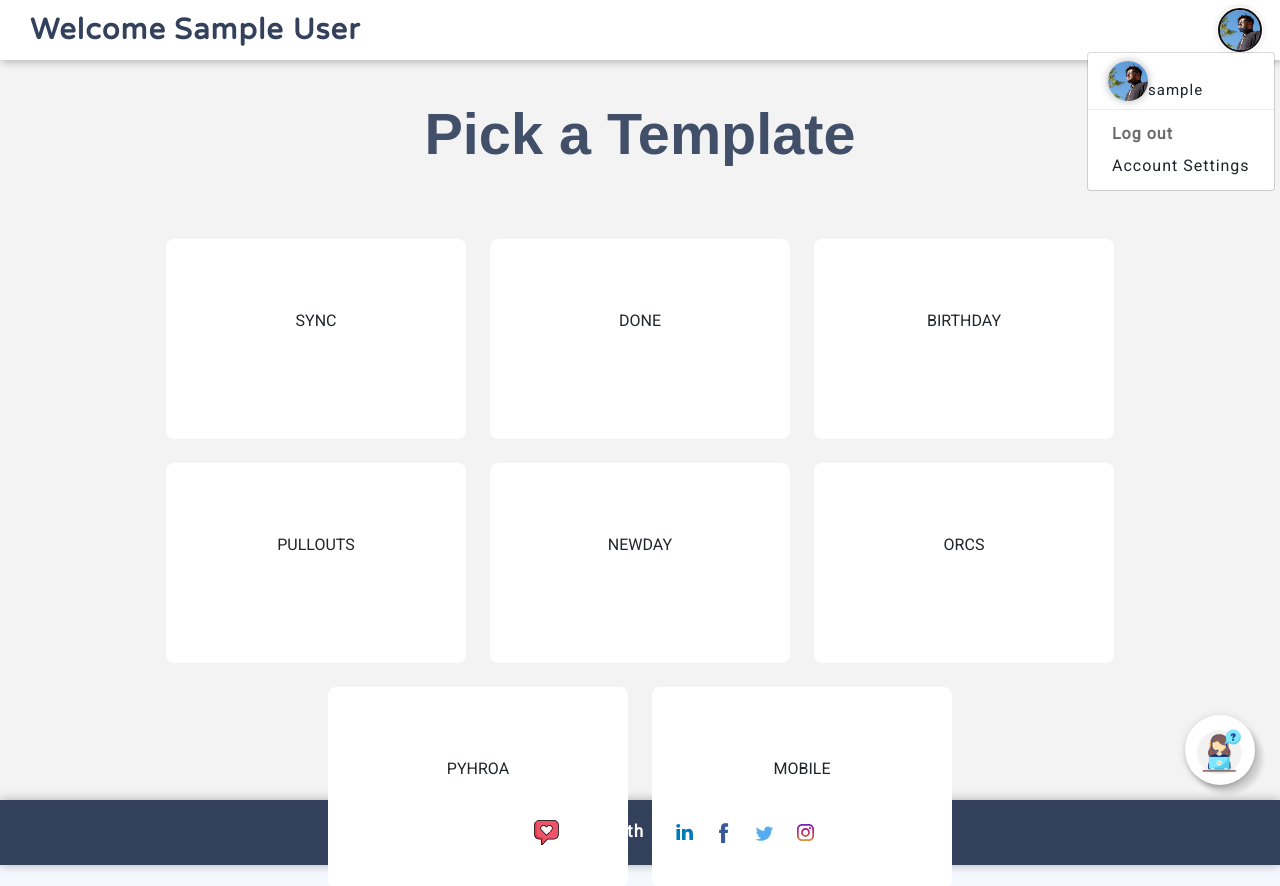
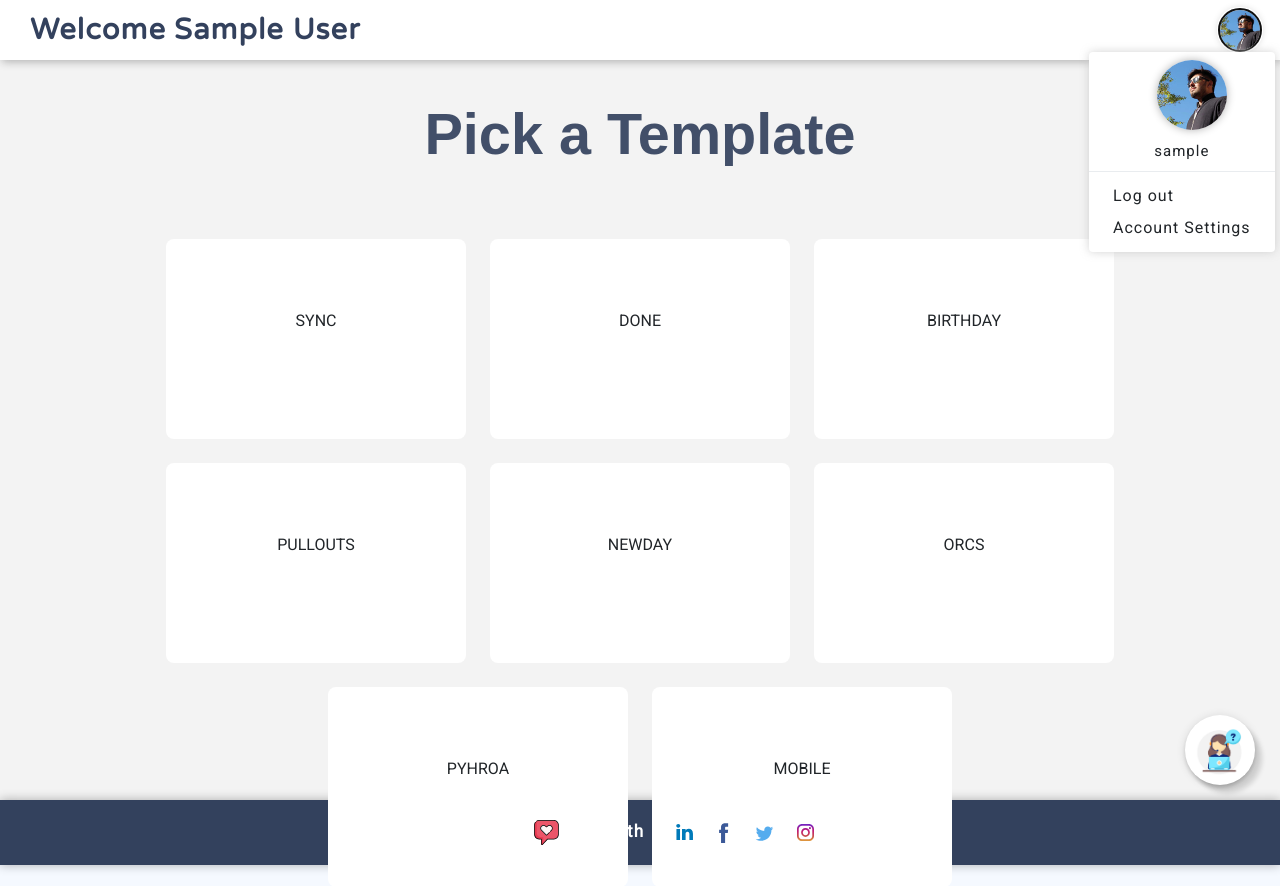
Before and after one commit to smithg09/zapp-concept, a PHP site: page /templates.php in a window 1280 px wide, after a click that opens the changed part. Shown: the top 886 px of the page. Run offline with PHP 8.4, Linux system fonts and the light colour scheme; the visitor is signed in with stand-in values (Sample User, id 1); data that the repository does not hold is empty.

Commit message:
wip: changes to account dropdown

```diff
--- a/templates.php
+++ b/templates.php
@@ -95,15 +95,14 @@
                 <a class=" dropdown-toggle account" href="#" role="button" id="dropdownMenuLink" data-toggle="dropdown" aria-haspopup="true" aria-expanded="false">
                     </a>
 
-                    <div class="dropdown-menu" aria-labelledby="dropdownMenuLink">
-                    <div classhttps://github.com/smithg09/zapp-website="dropdown-item" style="display: flex;font-size: 15px;align-items: end;letter-spacing: 1px;font-weight: lighter;">
-                        <a class="account" href="#"> </a>
-                        <span> <?php  echo $_SESSION["username"] ?> </span>
+                    <div class="dropdown-menu" aria-labelledby="dropdownMenuLink" style="border:none;box-shadow:0px 0px 10px rgba(200,200,200,0.8);left:-10px !important">
+                    <div classhttps://github.com/smithg09/zapp-website="dropdown-item" style="margin:0px 19px;display: flex;flex-direction:column;font-size: 15px;align-items: center;justify-content:center;letter-spacing: 1px;font-weight: lighter;">
+                        <a class="account-in account" href="#"> </a>
+                        <span style=""> <?php  echo $_SESSION["username"] ?> </span>
                     </div>
                     <div class="dropdown-divider"> </div>
                     <a href="#" class="dropdown-item logout"
-                            style="font-size:16px;scroll-behavior: smooth;font-weight: bold;text-decoration: none;color: #454545cb;"
-                            onmouseout="this.style.color='#454545cb'" onmouseover="this.style.color='#33415d'">Log out</a>
+                            >Log out</a>
                     <a class="dropdown-item" href="accounts.php">Account Settings</a>
                 </div>
         </div>
--- a/templatestyle.css
+++ b/templatestyle.css
@@ -6,7 +6,6 @@
     text-align: center;
     color: #33415d;
 }
-
 
 img-temp {
     width: 300px;
@@ -43,6 +42,12 @@ width:calc(100% - 750px);
     border-radius: 5px;
 }
 
+.dropdown-item:active {
+    color: #33415d;
+    text-decoration: none;
+    background-color: #e8e8e8;
+}
+
 .account {
     border-radius: 100%;
     width: 40px;
@@ -60,7 +65,14 @@ width:calc(100% - 750px);
     margin: 0px 0px 0px 20px;
     display: flex;
     background-image: url("images/mine.jpg");
-    background-size: contain;
+    background-size: cover;
+}
+
+.account-in{
+    width: 70px;
+    height: 70px;
+    margin-bottom: 10px;
+
 }
 
 .account:active {
```
